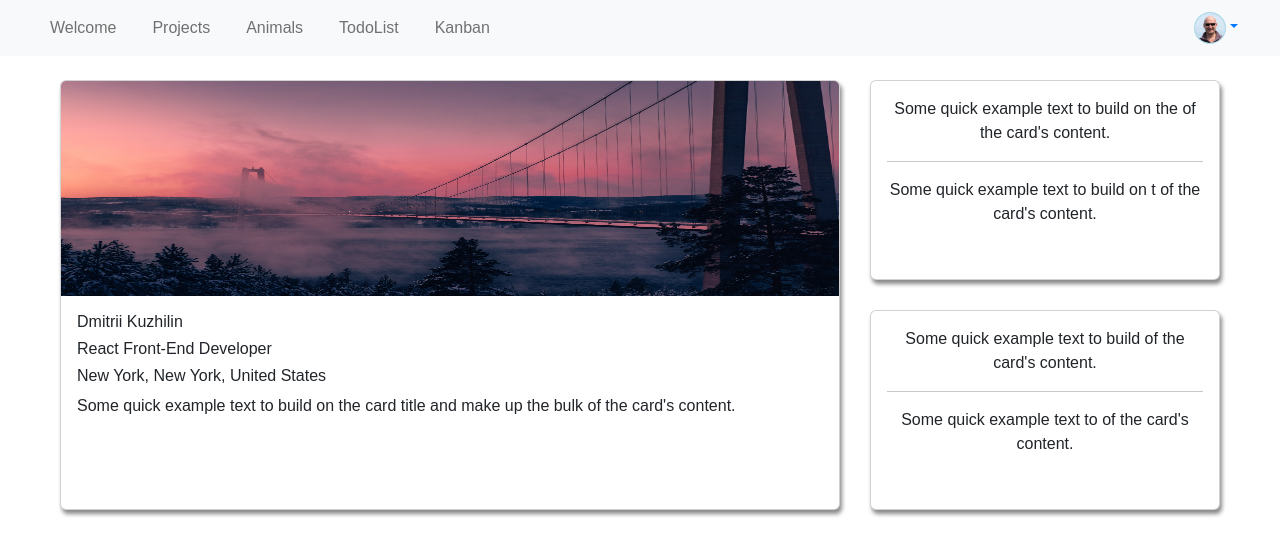
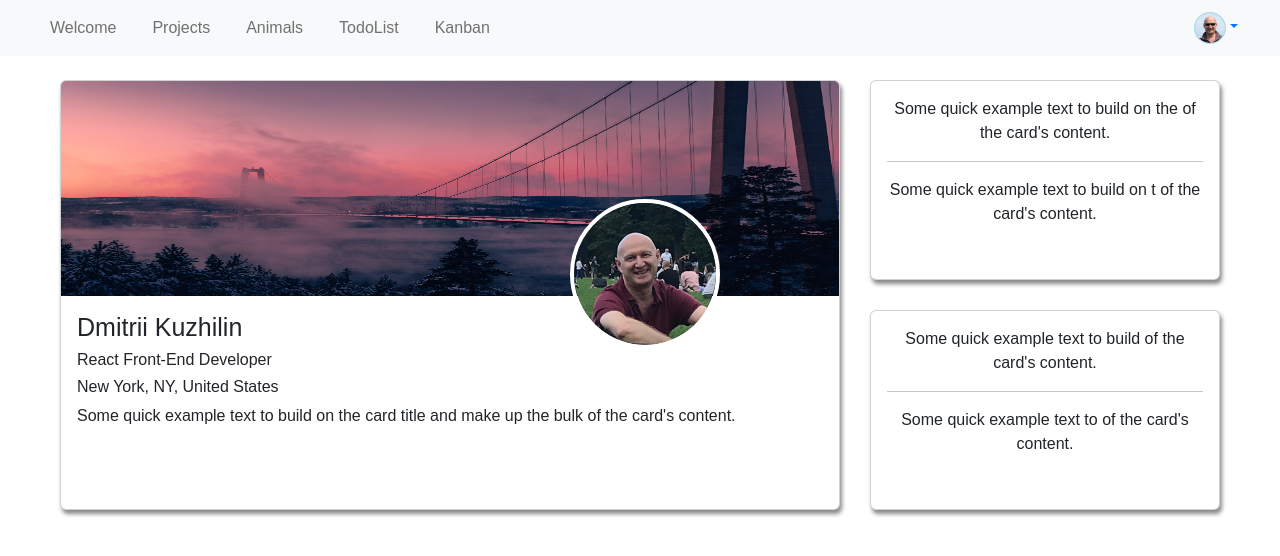
Before and after one commit to Dmitrii126776/client-mern-auth, a React (Create React App) app: page /profile in a window 1280 px wide. Shown: the top 556 px of the page. Built offline with nearby package versions, Linux system fonts and the light colour scheme; no server answers.

Commit message:
profile image

```diff
--- a/src/components/Profile.js
+++ b/src/components/Profile.js
@@ -1,5 +1,6 @@
 import React from 'react';
 import profile from "../images/profile.jpg";
+import circle from "../images/profile_circle.png";
 
 const Profile = () => {
     return (
@@ -18,13 +19,23 @@ const Profile = () => {
                      display: 'flex', flexDirection: 'column',
                      width: 904, height: 430,
                      boxShadow: '2px 4px 4px #888888',
-
+                     position: 'relative', // Add position property to the card
                  }}>
-                <img src={profile} className="card-img-top" alt="..." style={{height: "215px"}}/>
-                <div className="card-body" style={{textAlign:"left"}}>
-                    <h6>Dmitrii Kuzhilin</h6>
+                <img src={profile} className="card-img-top" alt="profile" style={{height: "215px"}}/>
+                <img src={circle} className="card-img-top" alt="circle" style={{
+                    height: "150px",
+                    width: "150px",
+                    position: 'absolute', // Add position property to the circle image
+                    top: '45%', left: '75%', // Center the circle image in the card
+                    transform: 'translate(-50%, -50%)', // Center the circle image in the card
+                    zIndex: 1, // Set the z-index of the circle image to a higher value than the profile image
+                    border: '4px solid white', // Add a white border to the circle image
+                    borderRadius: '50%', // Make the circle image round
+                }}/>
+                <div className="card-body" style={{textAlign: "left"}}>
+                    <h5 style={{fontSize:25}}>Dmitrii Kuzhilin</h5>
                     <h6>React Front-End Developer</h6>
-                    <h6>New York, New York, United States</h6>
+                    <h6>New York, NY, United States</h6>
                     <p className="card-text">Some quick example text to build on the card title and make up the bulk
                         of the card's content.</p>
                 </div>
```
Also changed, not shown: src/images/profile_circle.png (added).
